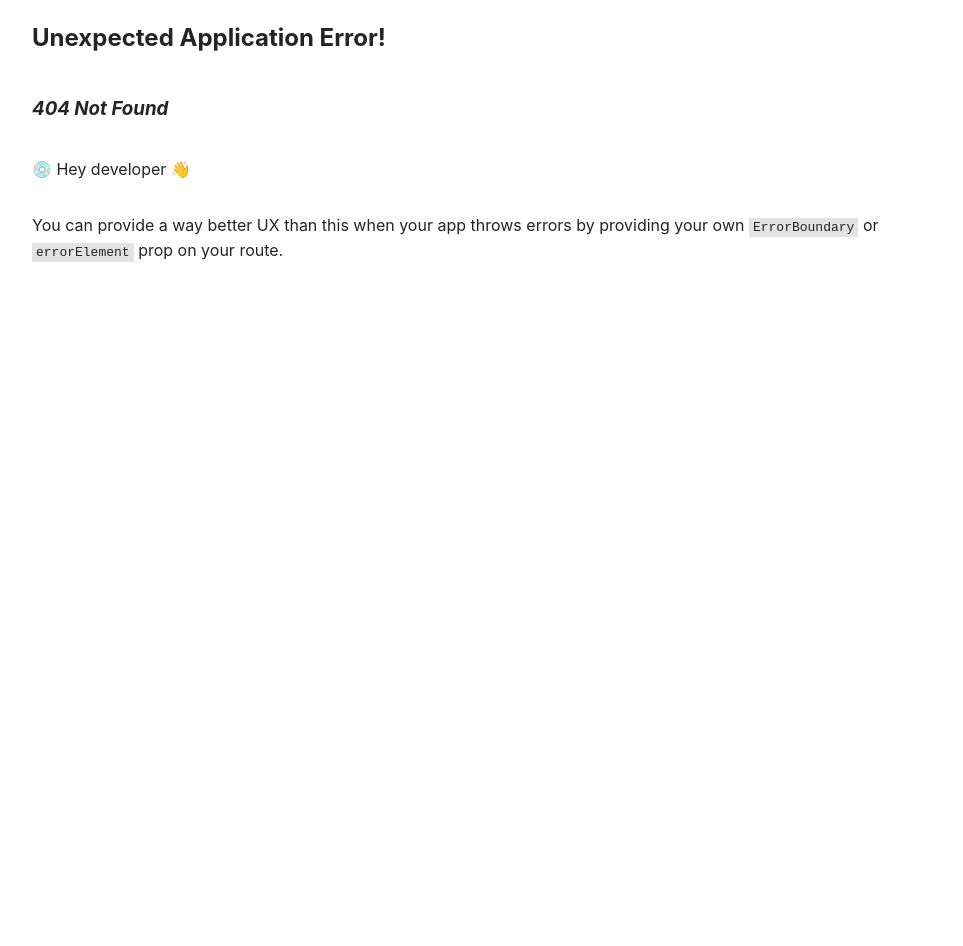
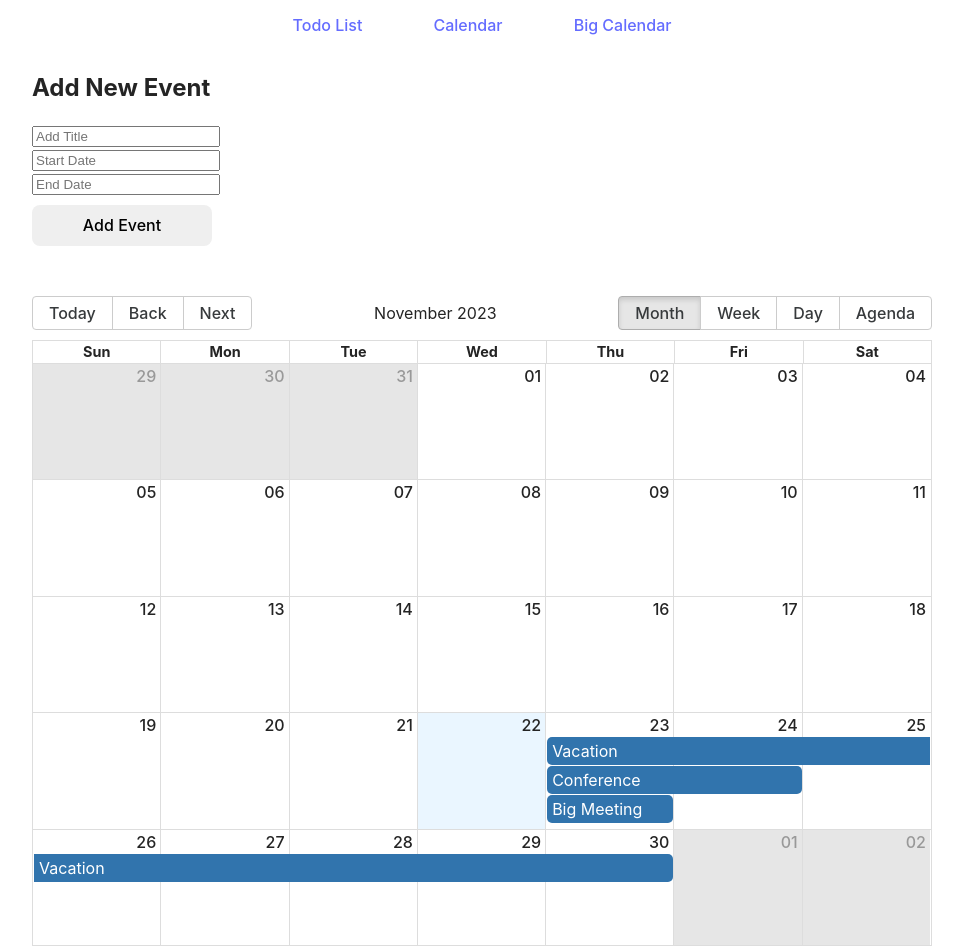
Before and after one commit to Carole-GRD/react-intro, a React (Vite) app: page /big-calendar in a window 1280 px wide. Before the commit this address had no page. Shown: the whole page, without its empty margins (158-1121 px from the left). Before the commit the page ends 800 px from the top, so only its background shows below. Built offline with nearby package versions, Linux system fonts and the light colour scheme.

Commit message:
add react-big-calendar, react-datepicker, react-fns

```diff
--- a/package.json
+++ b/package.json
@@ -11,8 +11,11 @@
   },
   "dependencies": {
     "react": "^18.2.0",
+    "react-big-calendar": "^1.8.5",
     "react-calendar": "^4.6.1",
+    "react-datepicker": "^4.23.0",
     "react-dom": "^18.2.0",
+    "react-fns": "^1.4.0",
     "react-router-dom": "^6.20.0"
   },
   "devDependencies": {
--- /dev/null
+++ b/src/containers/bigCalendar/BigCalendar.jsx
@@ -0,0 +1,91 @@
+import { Calendar, dateFnsLocalizer } from 'react-big-calendar'
+import format from 'date-fns/format'
+import parse from 'date-fns/parse'
+import startOfWeek from 'date-fns/startOfWeek'
+import getDay from 'date-fns/getDay'
+import enUS from 'date-fns/locale/en-US'
+import 'react-big-calendar/lib/css/react-big-calendar.css'
+import "react-datepicker/dist/react-datepicker.css";
+import './bigCalendar.css'
+import { useState } from 'react'
+import DatePicker from 'react-datepicker'
+
+const locales = {
+    'en-US': enUS,
+}
+
+const myEventsList = [
+    {
+        title: "Big Meeting",
+        allDay: true,
+        start: new Date(2023,10,23),
+        end: new Date(2023,10,23)
+    },
+    {
+        title: "Vacation",
+        start: new Date(2023,10,23),
+        end: new Date(2023,11,1)
+    },
+    {
+        title: "Conference",
+        start: new Date(2023,10,23),
+        end: new Date(2023,10,25)
+    }
+]
+
+const localizer = dateFnsLocalizer({
+    format,
+    parse,
+    startOfWeek,
+    getDay,
+    locales,
+})
+
+function BigCalendar(props) {
+
+    const [newEvent, setNewEvent] = useState({title: "", start: "", end: ""})
+    const [allEvents, setAllEvents] = useState(myEventsList)
+
+    function handleAddEvent() {
+        setAllEvents([...allEvents, newEvent])
+    }
+
+    return (
+        <div className='big-calendar-container'>
+            <h2>Add New Event</h2>
+            <div className='add-event'>
+                <input
+                    type="text"
+                    placeholder="Add Title"
+                    value={newEvent.title}
+                    onChange={(e) => setNewEvent({...newEvent, title: e.target.value})}
+                />
+                <DatePicker
+                    className="date-picker"
+                    placeholderText="Start Date"
+                    selected={newEvent.start}
+                    onChange={(start) => setNewEvent({...newEvent, start})}
+                />
+                <DatePicker
+                    className="date-picker"
+                    placeholderText="End Date"
+                    selected={newEvent.end}
+                    onChange={(end) => setNewEvent({...newEvent, end})}
+                />
+                <button onClick={handleAddEvent} className='add-event-btn'>
+                    Add Event
+                </button>
+            </div>
+            <Calendar
+                localizer={localizer}
+                events={allEvents}
+                startAccessor="start"
+                endAccessor="end"
+                // style={{ height: 650 }}
+                className='big-calendar'
+            />
+        </div>
+    )
+}
+
+export default BigCalendar
--- /dev/null
+++ b/src/containers/bigCalendar/bigCalendar.css
@@ -0,0 +1,33 @@
+.big-calendar-container {
+    position: relative;
+    z-index: 0;
+    width: 100%;
+    /* margin-top: 50px; */
+}
+
+.big-calendar-container .add-event {
+    display: flex;
+    flex-direction: column;
+}
+
+.big-calendar-container input {
+    width: 20%;
+    margin-right: 10px;
+}
+
+.big-calendar-container .date-picker {
+    width: 20%;
+    margin-right: 10px;
+}
+
+.big-calendar-container .add-event-btn {
+    width: 20%;
+    margin-top: 10px;
+}
+
+.big-calendar-container .big-calendar {
+    margin-top: 50px;
+    position: relative;
+    z-index: -1;
+    height: 650px;
+}
--- a/src/containers/navigate/Navigate.jsx
+++ b/src/containers/navigate/Navigate.jsx
@@ -1,4 +1,4 @@
-import { NavLink } from 'react-router-dom'
+import { Link } from 'react-router-dom'
 
 import './navigate.css'
 
@@ -7,30 +7,19 @@ function Navigate() {
         <div className='navigate'>
             <ul>
                 <li>
-                    <NavLink
-                        to="/"
-                        className={({ isActive, isPending, isTransitioning }) =>
-                            [
-                            isPending ? "pending" : "",
-                            isActive ? "active" : "",
-                            isTransitioning ? "transitioning" : "",
-                            ].join(" ")
-                        }>
+                    <Link to="/">
                         Todo List
-                    </NavLink>
+                    </Link>
                 </li>
                 <li>
-                    <NavLink
-                        to="/calendar"
-                        className={({ isActive, isPending, isTransitioning }) =>
-                            [
-                            isPending ? "pending" : "",
-                            isActive ? "active" : "",
-                            isTransitioning ? "transitioning" : "",
-                            ].join(" ")
-                        }>
+                    <Link to="/calendar">
                         Calendar
-                    </NavLink>
+                    </Link>
+                </li>
+                <li>
+                    <Link to="/big-calendar">
+                        Big Calendar
+                    </Link>
                 </li>
             </ul>
         </div>
--- a/src/containers/navigate/navigate.css
+++ b/src/containers/navigate/navigate.css
@@ -13,17 +13,3 @@
     margin: 0 auto;
     list-style-type: none;
 }
-
-.navigate ul li {
-    color: red;
-}
-
-/* .navigate ul li .active {
-    color: green;
-}
-.navigate ul li .pending {
-    color: red;
-}
-.navigate ul li .transitioning {
-    color: orange;
-} */
--- a/src/index.css
+++ b/src/index.css
@@ -44,7 +44,7 @@ button {
   font-size: 1em;
   font-weight: 500;
   font-family: inherit;
-  background-color: #1a1a1a;
+  /* background-color: #1a1a1a; */
   cursor: pointer;
   transition: border-color 0.25s;
 }
@@ -55,11 +55,10 @@ button:focus,
 button:focus-visible {
   outline: 4px auto -webkit-focus-ring-color;
 }
-
+/*
 @media (prefers-color-scheme: lihght) {
   :root {
-    /* color: #213547;
-    background-color: #ffffff; */
+
     color: #ffffff;
     background-color: #213547;
   }
@@ -77,4 +76,4 @@ button:focus-visible {
     background-color: #0067ac;
     border: none;
   }
-}
+} */
--- a/src/routes/routes.jsx
+++ b/src/routes/routes.jsx
@@ -1,6 +1,7 @@
 import App from "../App";
 import TodoList from "../containers/todoList/TodoList";
 import ReactCalendar from "../containers/calendar/ReactCalendar";
+import BigCalendar from "../containers/bigCalendar/BigCalendar";
 
 
 export const route = [
@@ -15,6 +16,10 @@ export const route = [
             {
                 path: "/calendar",
                 element: <ReactCalendar />,
+            },
+            {
+                path: "/big-calendar",
+                element: <BigCalendar />
             }
         ]
     }
```
Also changed, not shown: 2 other files (tests, documents, lock files or other folders).
